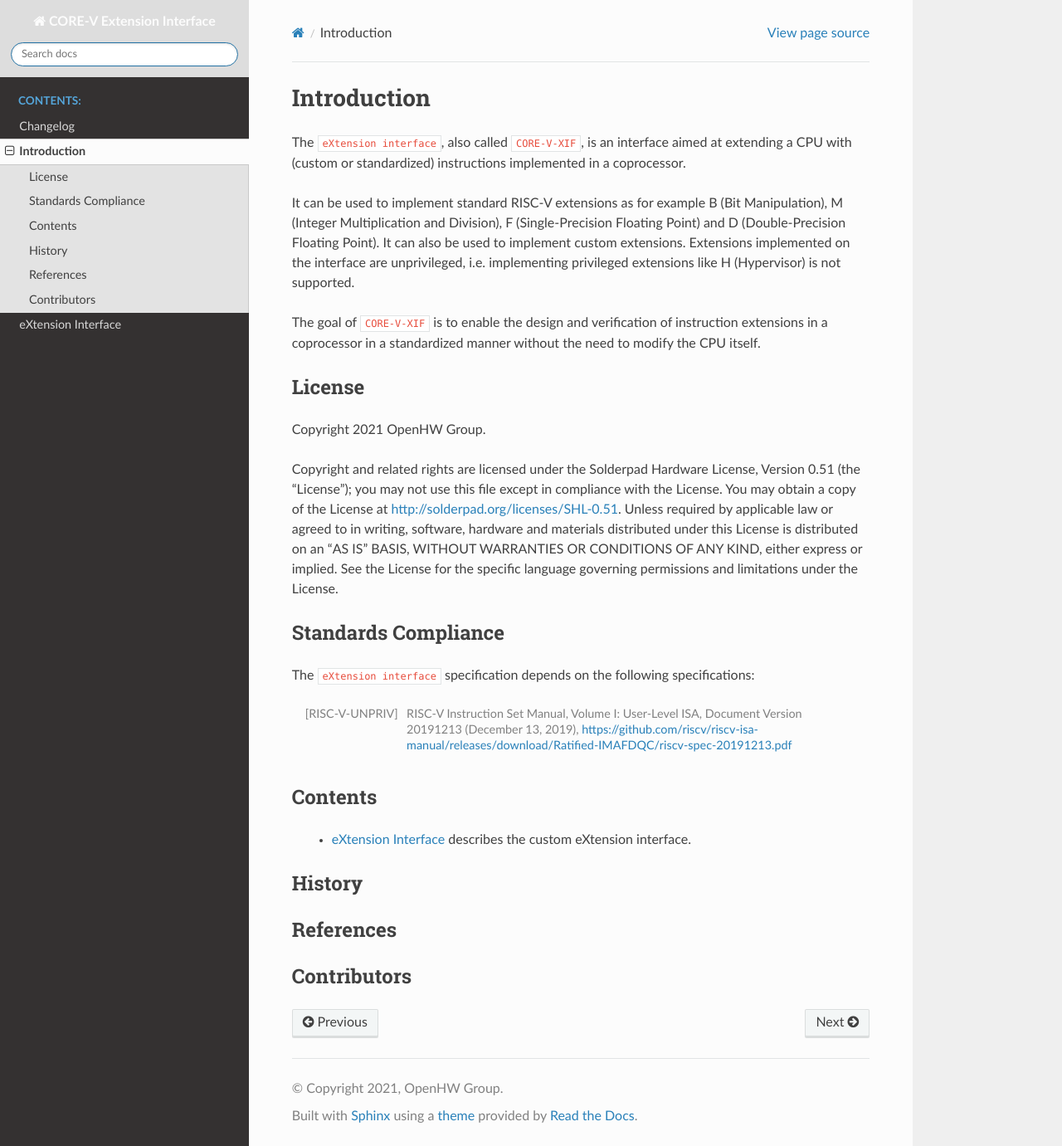
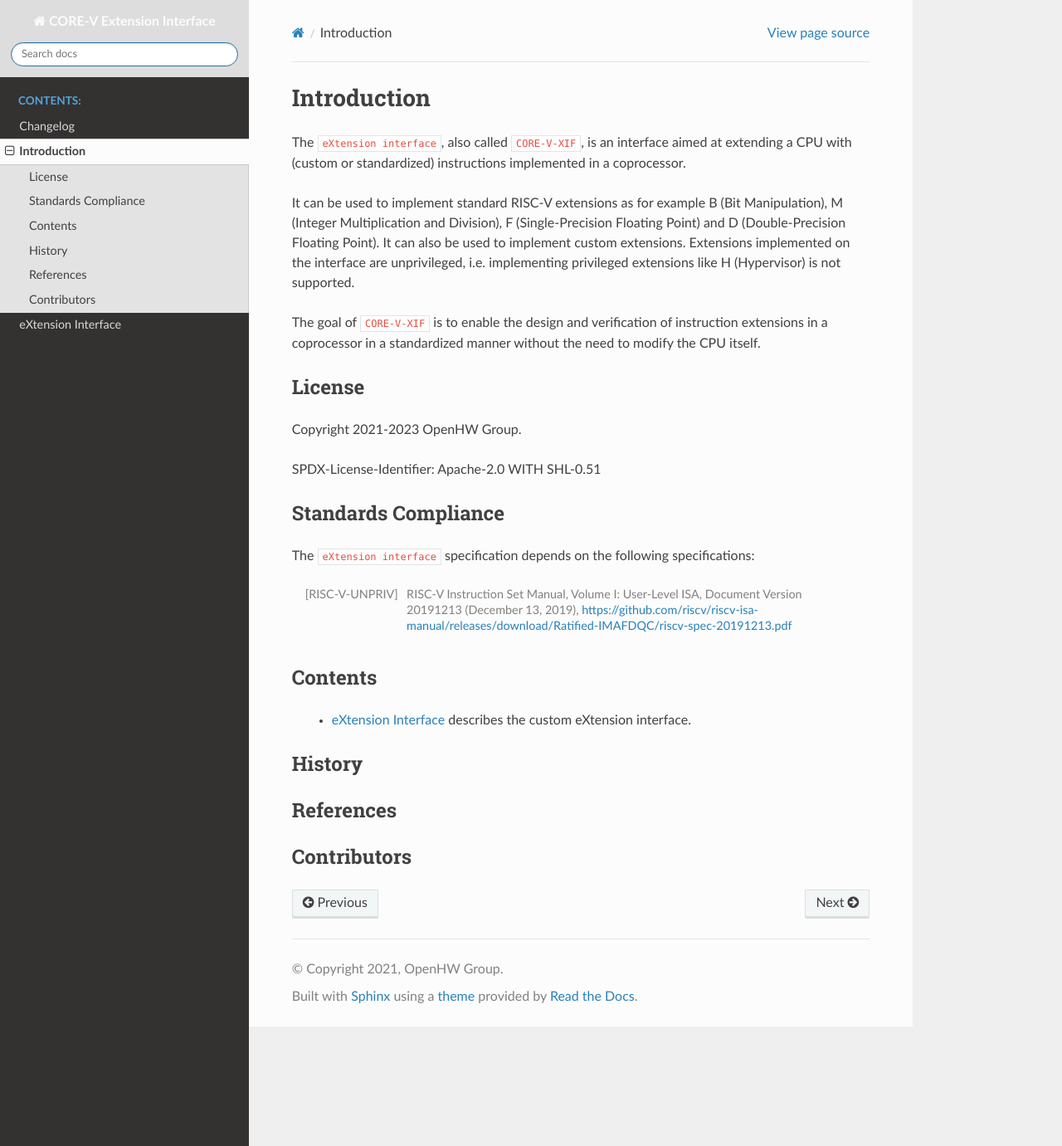
Before and after one commit to openhwgroup/core-v-xif, a Sphinx documentation site: the page built from docs/source/intro.rst, in a window 1280 px wide and 1381 px high. Shown: the whole window at 83% size. Built offline with Sphinx 7.4.7 and the Read the Docs theme 2.0.0, drawn with Linux system fonts in a browser that asks for light colours.

Commit message:
Updated copyright notice, replaced license text with SPDX identifier

```diff
--- a/docs/source/intro.rst
+++ b/docs/source/intro.rst
@@ -10,17 +10,9 @@ The goal of ``CORE-V-XIF`` is to enable the design and verification of instructi
 
 License
 -------
-Copyright 2021 OpenHW Group.
+Copyright 2021-2023 OpenHW Group.
 
-Copyright and related rights are licensed under the Solderpad Hardware
-License, Version 0.51 (the “License”); you may not use this file except
-in compliance with the License. You may obtain a copy of the License at
-http://solderpad.org/licenses/SHL-0.51. Unless required by applicable
-law or agreed to in writing, software, hardware and materials
-distributed under this License is distributed on an “AS IS” BASIS,
-WITHOUT WARRANTIES OR CONDITIONS OF ANY KIND, either express or implied.
-See the License for the specific language governing permissions and
-limitations under the License.
+SPDX-License-Identifier: Apache-2.0 WITH SHL-0.51
 
 Standards Compliance
 --------------------
```
